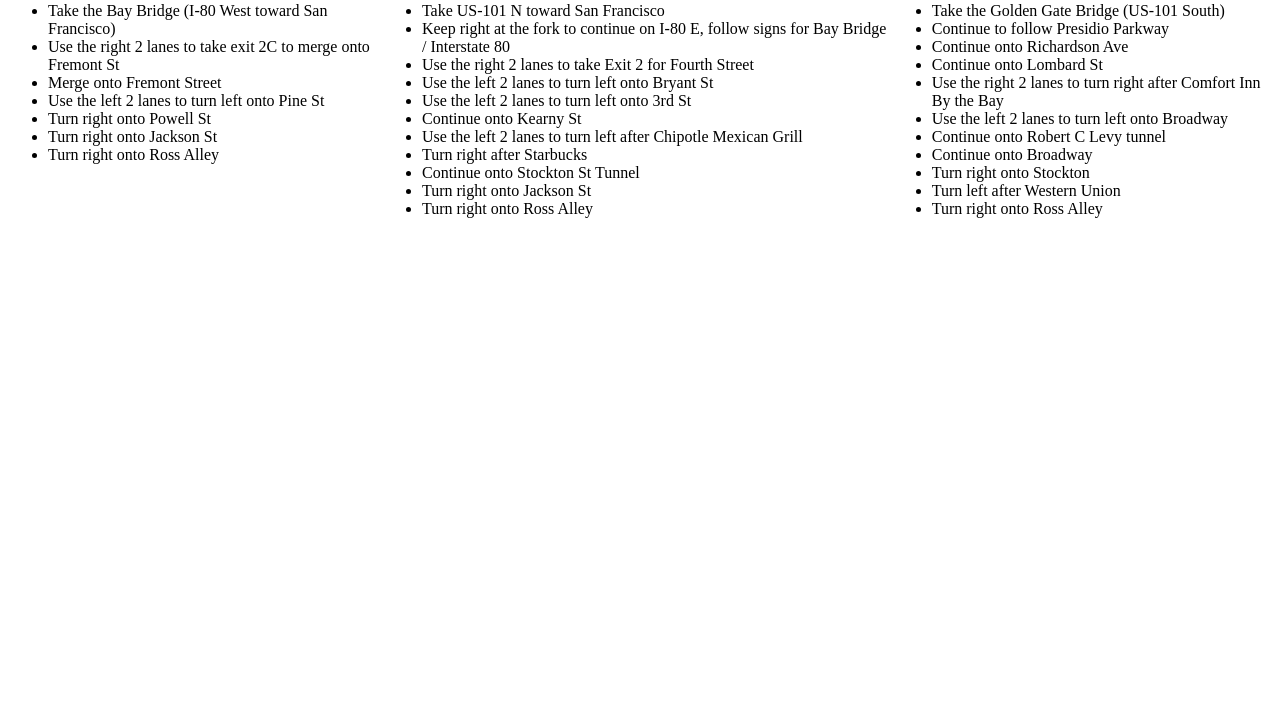
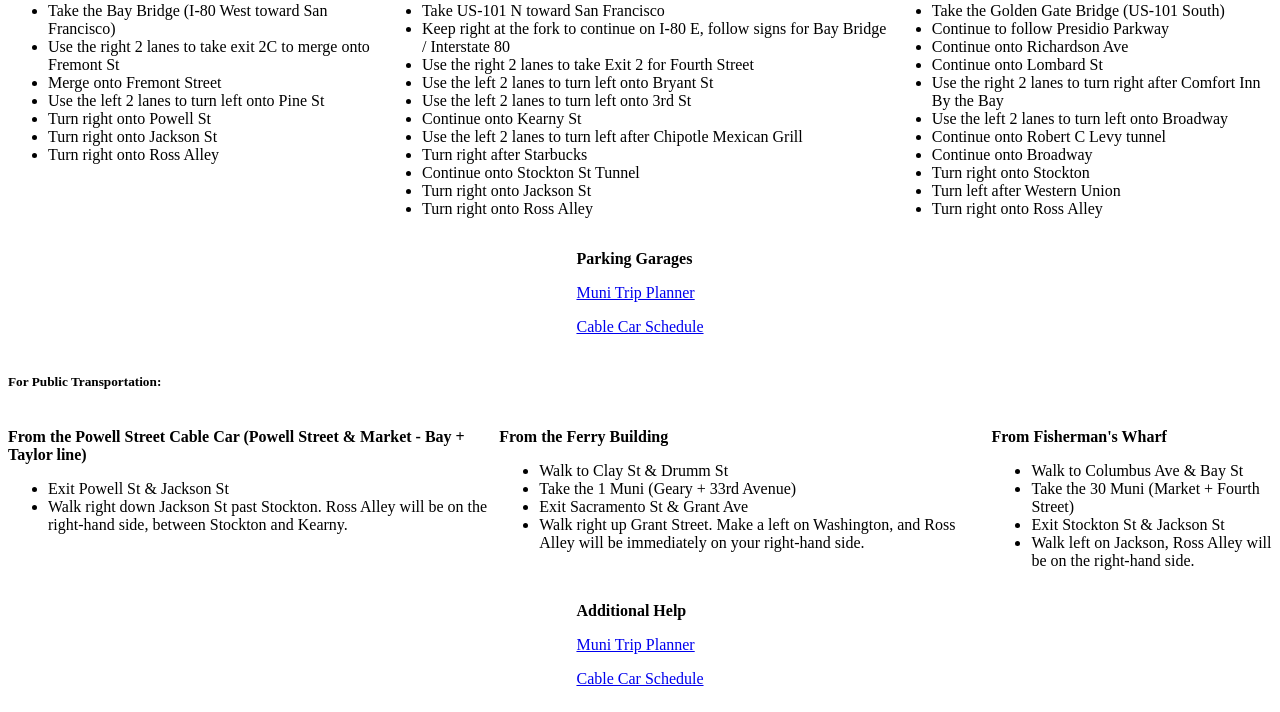
Before and after one commit to theconnieliu/Fortune-Cookie-Redesign, a PHP site: page /home.html in a window 1280 px wide. Shown: the part 1967-2679 px from the top of the page. Before the commit the page ends 2185 px from the top, so only its background shows below. Run offline with PHP 8.4, Linux system fonts and the light colour scheme.

Commit message:
Fleshed out information cards and added links

```diff
--- a/home.html
+++ b/home.html
@@ -108,9 +108,75 @@
             </ul>
         </div>
       </div>
+    </div>
+    <div class= "parking">
+        <div class = "card" id= "parking-garages">
+            <div class="card-header">
+                <p><b>Parking Garages</b></p>
+            </div>
+            <div class="card-body">
+                <p><a href="https://www.sfmta.com/getting-around/muni/routes-stops">Muni Trip Planner</a></p>
+                <p><a href="https://www.sfmta.com/routes/powellhyde-cable-car">Cable Car Schedule</a></p>
+            </div>
+        </div>
+        </div>
 
       <!--Now for public transit instructions-->
+    <h5>For Public Transportation:</h5>
+    <div class= "transit-instructions">
+      <div class= "card" id= "cable-car">
+        <div class="card-header">
+          <p>
+            <b>From the Powell Street Cable Car (Powell Street & Market - Bay + Taylor line)</b>
+          </p>
+        </div>
+        <div class="card-body">
+          <ul>
+              <li>Exit Powell St & Jackson St</li>
+              <li>Walk right down Jackson St past Stockton. Ross Alley will be on the right-hand side, between Stockton and Kearny.</li>
+          </ul>
+        </div>
+      </div>
+      <div class = "card" id= "ferry-building">
+        <div class="card-header">
+            <p><b>From the Ferry Building</b></p>
+        </div>
+        <div class="card-body">
+            <ul>
+                <li>Walk to Clay St & Drumm St</li>
+                <li>Take the 1 Muni (Geary + 33rd Avenue)</li>
+                <li>Exit Sacramento St & Grant Ave</li>
+                <li>Walk right up Grant Street. Make a left on Washington, and Ross Alley will be immediately on your right-hand side.</li>
 
+            </ul>
+        </div>
+      </div>
+      <div class = "card" id= "wharf">
+        <div class="card-header">
+          <p><b>From Fisherman's Wharf</b></p>
+        </div>
+        <div class="card-body">
+            <ul>
+                <li>Walk to Columbus Ave & Bay St</li>
+                <li>Take the 30 Muni (Market + Fourth Street)</li>
+                <li>Exit Stockton St & Jackson St</li>
+                <li>Walk left on Jackson, Ross Alley will be on the right-hand side.</li>
+            </ul>
+        </div>
+      </div>
+    </div>
+    <!--Additional help card outside of justify-center container-->
+    <div class= "addition">
+    <div class = "card" id= "additional-help">
+        <div class="card-header">
+            <p><b>Additional Help</b></p>
+        </div>
+        <div class="card-body">
+            <p><a href="https://www.sfmta.com/getting-around/muni/routes-stops">Muni Trip Planner</a></p>
+            <p><a href="https://www.sfmta.com/routes/powellhyde-cable-car">Cable Car Schedule</a></p>
+        </div>
+    </div>
+    </div>
     </div>
 
     <div class= "contact-section">
--- a/index.css
+++ b/index.css
@@ -1,4 +1,4 @@
-.driving-instructions {
+.driving-instructions, .transit-instructions {
     display: flex;
     justify-content: center;
 
@@ -7,3 +7,8 @@
 .map-container {
     border-radius: 10;
 }
+
+.addition, .parking {
+    display: flex;
+    justify-content: center;
+}
```
